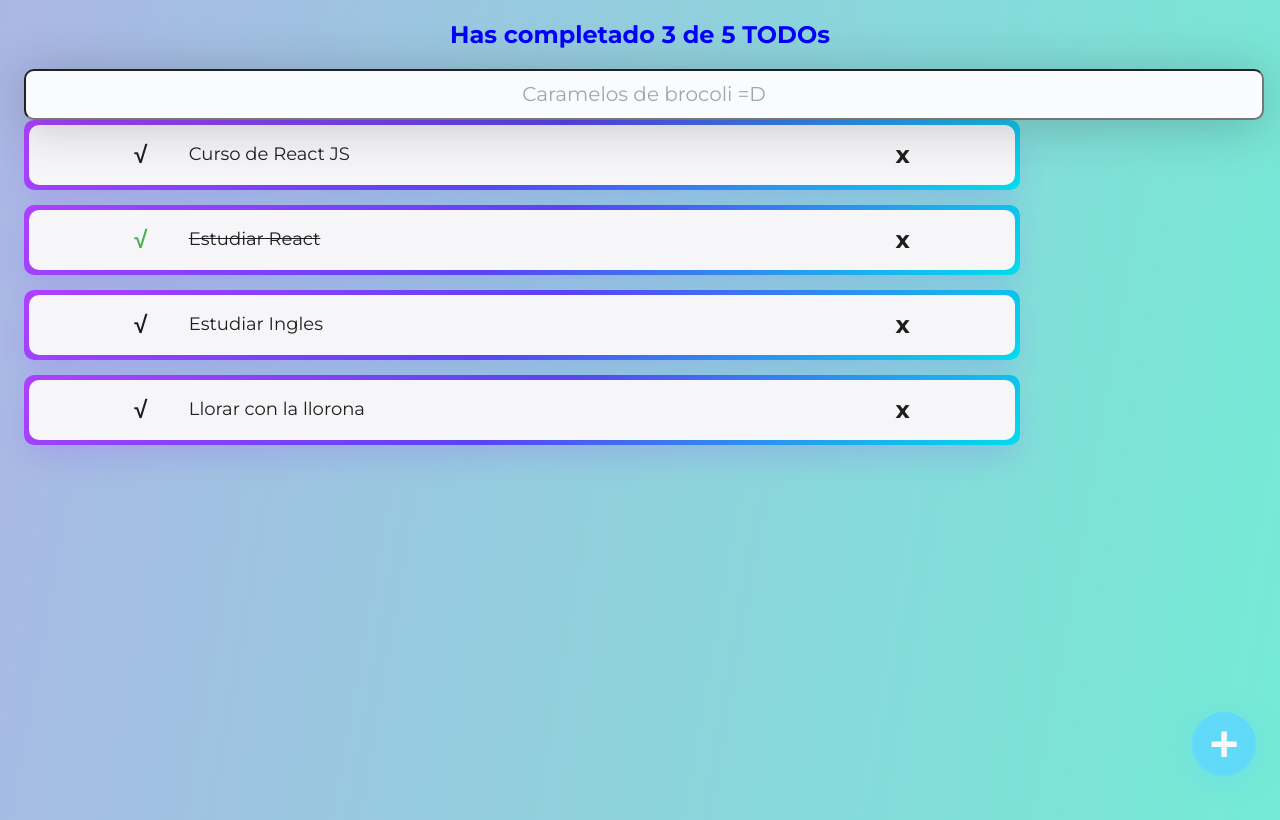
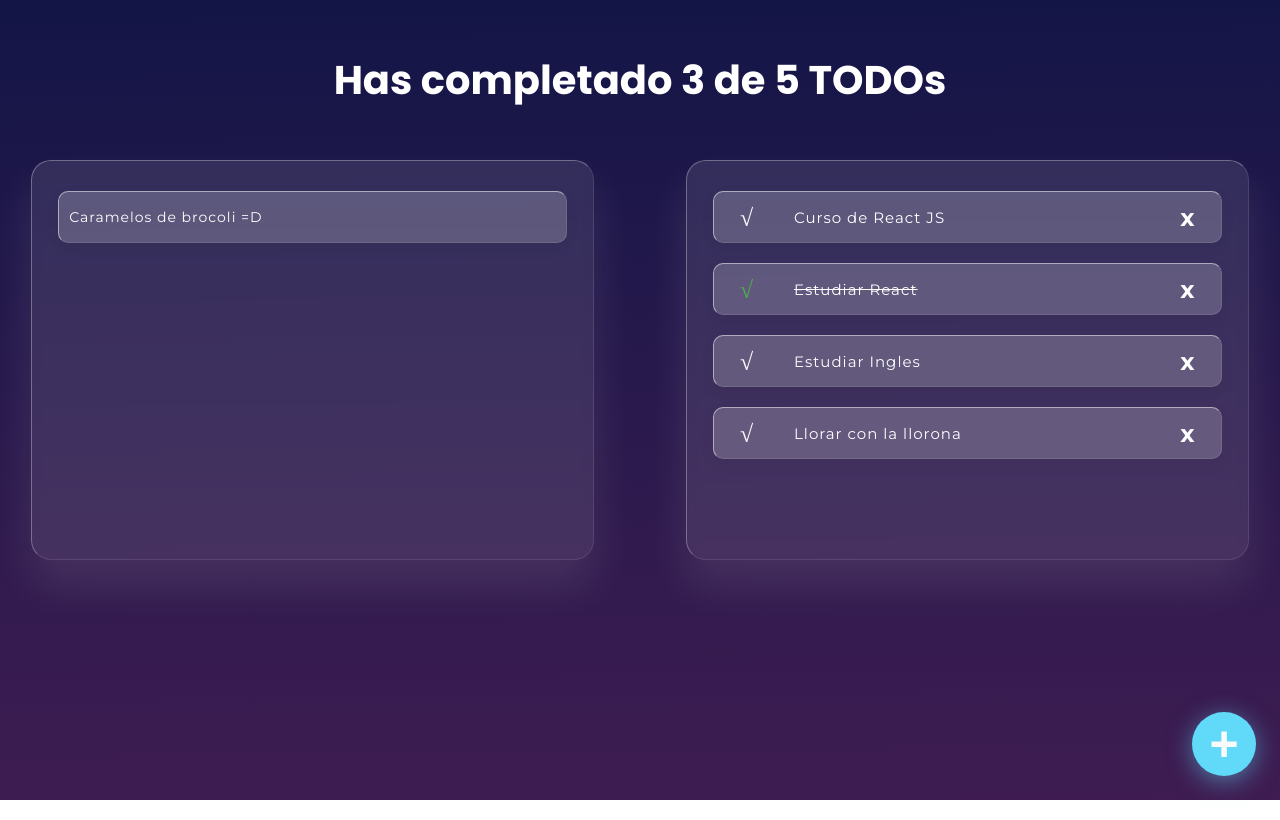
Before and after one commit to nOm-1986/todos, a React (Create React App) app: page / in a window 1280 px wide. Built offline with nearby package versions, Linux system fonts and the light colour scheme.

Commit message:
A part of css ready

```diff
--- a/src/App.css
+++ b/src/App.css
@@ -1,11 +1,7 @@
 .App {
   text-align: center;
 }
-.container {
-  width: 95%;
-  display: grid;
-  grid-template-columns: 1fr 1fr;
-}
+
 
 .App-header {
   background-color: #282c34;
@@ -21,3 +17,30 @@
 .App-link {
   color: #61dafb;
 }
+
+.container {
+  width: 100%;
+  display: grid;
+  grid-template-columns: repeat(auto-fit, minmax(400px, 1fr));
+  grid-auto-rows: 1fr;
+  gap: 30px;
+  justify-items: center;
+  margin: 20px auto;
+}
+
+.content-left, .content-right {
+  width: 90%;
+  min-height: 400px;
+  background: rgba(255, 255,255, 0.1);
+  border-radius: 20px;
+  display: flex;
+  flex-direction: column;
+  align-items: center;
+  backdrop-filter: blur(5px);
+  box-shadow: 0 25px 45px rgba(255,255,255,0.1);
+  border: solid 1px rgba(255, 255,255, 0.3);
+  border-right: solid 1px rgba(255, 255,255, 0.1);
+  border-bottom: solid 1px rgba(255, 255,255, 0.1);
+  padding: 10px;
+  box-sizing: border-box;
+}
--- a/src/App.js
+++ b/src/App.js
@@ -4,7 +4,7 @@ import { TodoSearch } from "./TodoSearch";
 import { TodoList } from "./TodoList";
 import { TodoItem } from "./TodoItem";
 import {CreateTodoButton} from "./CreateTodoButton";
-//import './App.css';
+import './App.css';
 
 const defaultToDos =  [
     {text: 'Curso de React JS ', completed: false},
@@ -17,7 +17,6 @@ const defaultToDos =  [
 function App(props) {
   return (
     <React.Fragment>
-
         <TodoCounter />
         <section className="container">
           <div className="content-left">
@@ -35,7 +34,6 @@ function App(props) {
         </section>
 
         <CreateTodoButton />
-
     </React.Fragment>
   );
 }
--- a/src/TodoCounter.css
+++ b/src/TodoCounter.css
@@ -1,5 +1,7 @@
 .TodoCounter {
-    font-size: 24px;
-    color: blue;
+    font-family: 'Poppins';
+    font-size: 40px;
+    color:#fff;
     text-align: center;
+    margin: 50px;
 }
--- a/src/TodoItem.css
+++ b/src/TodoItem.css
@@ -1,11 +1,27 @@
 .card {
-  width: 80%;
-  height: 60px;
+  font-family: 'Montserrat';
+  width: 90%;
+  height: 30px;
+  border: none;
+  margin-top: 20px;
+  padding: 10px;
   border-radius: 10px;
-  padding: 5px;
-  box-shadow: rgba(151, 65, 252, 0.2) 0 15px 30px -5px;
-  background-image: linear-gradient(144deg,#AF40FF, #5B42F3 50%,#00DDEB);
-  margin-bottom:15px ;
+  background: rgba(255, 255, 255, 0.2);
+  border: solid 1px rgba(255, 255,255, 0.5);
+  border-right: solid 1px rgba(255, 255,255, 0.1);
+  border-bottom: solid 1px rgba(255, 255,255, 0.1);
+  font-size: 14px;
+  letter-spacing: 1px;
+  color: #fff;
+  box-shadow: 0 5px 15px rgba(0,0,0,0.05);
+  display: flex;
+  justify-content: space-around;
+  align-items: center;
+  transition: 1s ease;
+}
+
+.card:hover {
+  background: rgba(255, 255, 255, 0.4);
 }
 
 .card__content {
@@ -20,10 +36,10 @@
 
 .TodoItem-p {
   margin: 24px 0 24px 24px;
-  width: 70%;
-  font-size: 18px;
-  line-height: 15px;
-  font-weight: 400;
+  width: 80%;
+  font-size: 15px;
+  letter-spacing: 1px;
+  color: #fff;
 }
 
 .TodoItem-p--complete {
--- a/src/TodoItem.js
+++ b/src/TodoItem.js
@@ -11,7 +11,6 @@ function TodoItem(props) {
     };
     return (
         <li className="card">
-            <div className="card__content">
             <span className={`Icon Icon-check ${props.completed && 'Icon-check--active'}`} onClick={onCompleted}>
                 √
             </span>
@@ -22,7 +21,6 @@ function TodoItem(props) {
             <span className="Icon Icon-delete" onClick={onDeleted}>
                 x
             </span>
-            </div>
         </li>
     );
 }
--- a/src/TodoList.css
+++ b/src/TodoList.css
@@ -1,5 +1,9 @@
 ul {
-    margin: 0;
-    padding: 0 0 56px 0;
     list-style: none;
+    width: 100%;
+    margin: 0 auto;
+    padding: 0;
+    display: flex;
+    flex-direction: column;
+    align-items: center;
 }
--- a/src/TodoList.js
+++ b/src/TodoList.js
@@ -3,11 +3,9 @@ import './TodoList.css';
 
 function TodoList(props) {
     return(
-        <section>
-            <ul>
-                {props.children}
-            </ul>
-        </section>
+        <ul>
+            {props.children}
+        </ul>
     );
 }
 
--- a/src/TodoSearch.css
+++ b/src/TodoSearch.css
@@ -1,23 +1,27 @@
 .TodoSearch {
-    background: #F9FBFC;
+    font-family: 'Montserrat';
+    width: 90%;
+    height: 30px;
+    border: none;
+    margin-top: 20px;
+    padding: 10px;
     border-radius: 10px;
-    margin: 0 auto;
-    height: 45px;
-    width: 100%;
-    font-size: 20px;
-    text-align: center;
-    font-family: 'Montserrat';
-    font-weight: 400;
-    color: #1E1E1F;
-    box-shadow: 0px 5px 50px rgba(32, 35, 41, 0.25);
+    background: rgba(255, 255, 255, 0.2);
+    border: solid 1px rgba(255, 255,255, 0.5);
+    border-right: solid 1px rgba(255, 255,255, 0.1);
+    border-bottom: solid 1px rgba(255, 255,255, 0.1);
+    font-size: 14px;
+    letter-spacing: 1px;
+    color: #fff;
+    box-shadow: 0 5px 15px rgba(0,0,0,0.05);
   }
 
   .TodoSearch::placeholder {
-    color: #A5A5A5;
+    color: #fff;
     font-family: 'Montserrat';
     font-weight: 400;
   }
 
   .TodoSearch:focus {
-    outline-color: #61DAFA;
+    outline-color: rgba(255,255,255, 0.2);
   }
--- a/src/index.css
+++ b/src/index.css
@@ -1,13 +1,63 @@
+@import url('https://fonts.googleapis.com/css?family=Poppins:200,300,400,500,600,700,800,900&display=swap');
+#root {
+    margin: 0;
+    position: relative;
+    min-height: 100vh;
+    overflow: hidden;
+}
+
 body {
     margin: 0;
     padding: 0;
-    background: linear-gradient(280deg, #74ebd5, #ACB6E5);
-    color: #1E1E1F;
-    font-family: 'Montserrat', Arial, Helvetica, sans-serif;
+    min-height: 100vh;
+    /*background:linear-gradient( to bottom right,rgba(63,81,181,1) 0%, rgba(171,71,188 ,1) 70%);*/
+    /*background: linear-gradient(45deg, rgba(140, 0, 255, .6) 0%, rgba(2, 242, 114, .7) 100%);*/
+    background: linear-gradient(179.4deg, rgb(12, 20, 69) -16.9%, rgb(71, 30, 84) 119.9%);
+    box-shadow: 1px 1px 30px rgba(81,45,168 ,1);
+    font-family: 'Poppins', Arial, Helvetica, sans-serif;
 }
 
-#root {
-    margin: 0 24px;
-    position: relative;
-    min-height: 100vh;
+body .color {
+    position: absolute;
+    filter: blur(150px);
 }
+
+body .color:nth-child(1){
+    top: 50px;
+    left: 100px;
+    width: 400px;
+    height: 400px;
+    background-color: #9c94e3;
+}
+
+body .color:nth-child(2){
+    top: 10px;
+    right: 100px;
+    width: 500px;
+    height: 500px;
+    background-color: #0f041d;
+}
+
+body .color:nth-child(3){
+    bottom: 10px;
+    right: 100px;
+    width: 600px;
+    height: 600px;
+    background-color: #9c94e3;
+}
+
+body .color:nth-child(4){
+    bottom: 0px;
+    right: 700px;
+    width: 500px;
+    height: 500px;
+    background-color: #43b5a0;
+}
+
+body .color:nth-child(5){
+    bottom: 10px;
+    left: 50px;
+    width: 500px;
+    height: 500px;
+    background-color: #3f2e64;
+}
```
Lines whose indentation alone changed are shown as unchanged.
